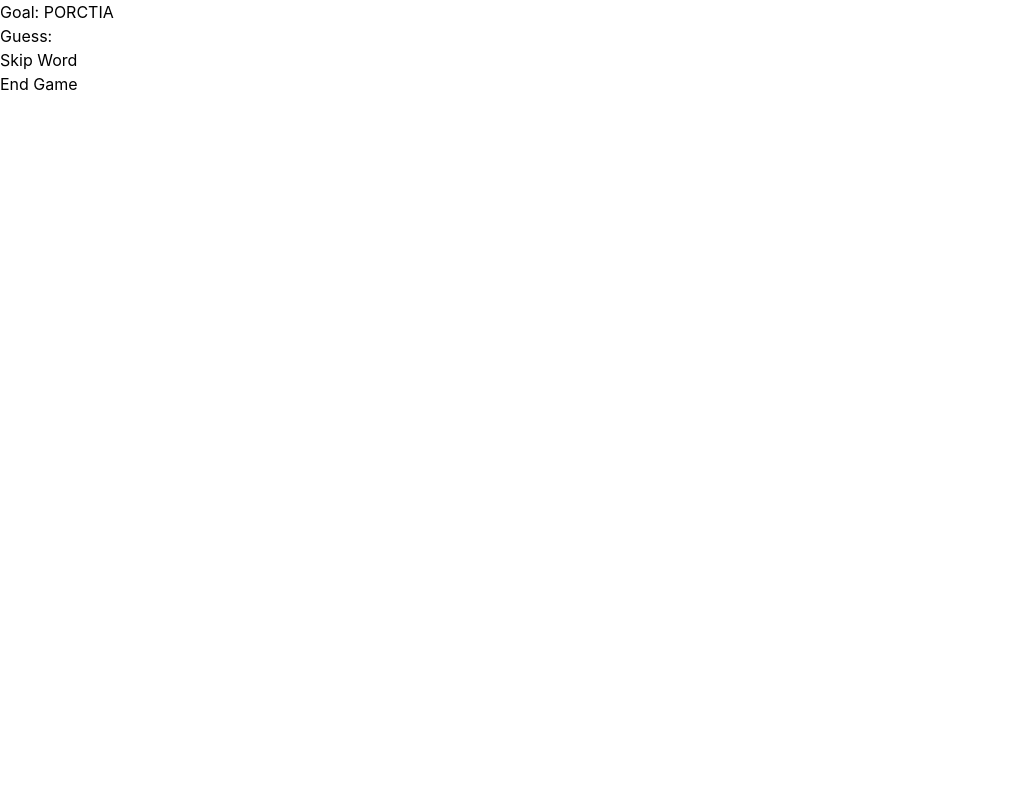
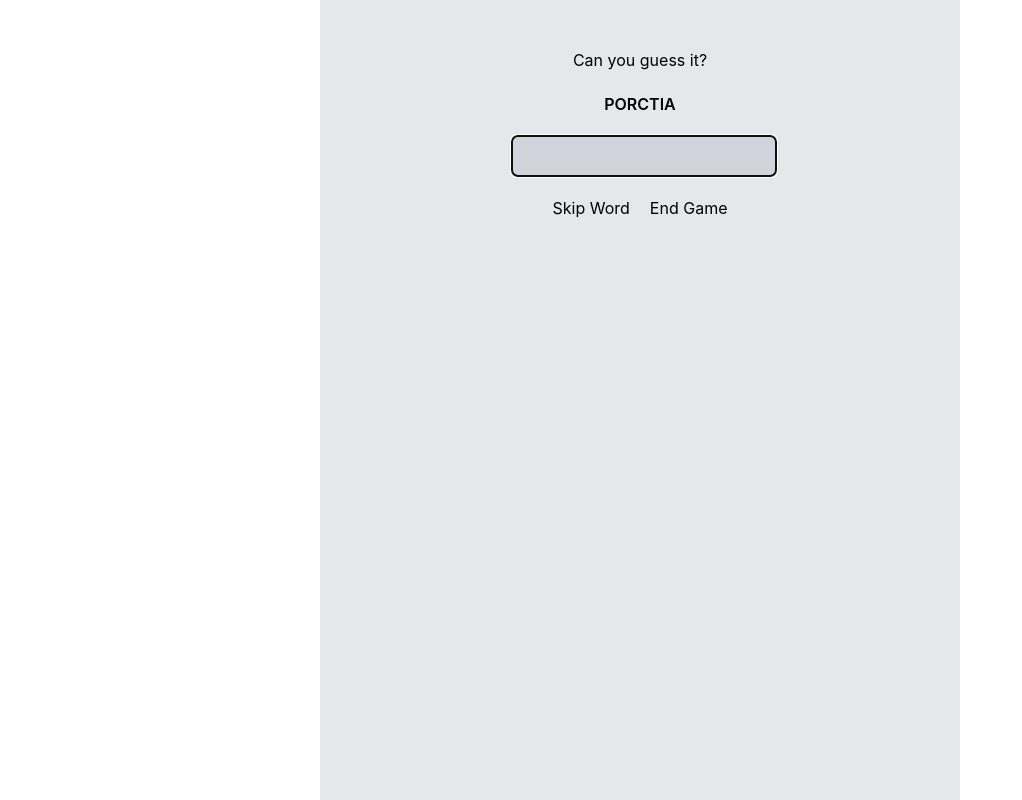
Before and after one commit to AmilMasic/react-word-scramble, a React (Create React App) app: page / in a window 1280 px wide. Both pictures are taken after a click on the button "New Game". Shown: the whole page, without its empty margins (0-1022 px from the left). Built offline with nearby package versions, Linux system fonts and the light colour scheme.

Commit message:
style ingame

```diff
--- a/src/App.tsx
+++ b/src/App.tsx
@@ -59,13 +59,14 @@ function App() {
 
     case "in-game": {
       return (
-        <div>
-          <div>Goal: {state.scrabmledGoal}</div>
-          <label>
-            Guess:
+        <div className="flex flex-col p-10 bg-gray-200 h-screen mx-auto w-1/2 items-center ">
+          <div className="mt-2">Can you guess it? </div>
+          <div className="font-semibold my-5">{state.scrabmledGoal}</div>
+          <label className=" mb-5">
             <input
-              className="uppercase "
+              className="uppercase rounded-md ml-2 bg-gray-300 p-2 "
               type="text"
+              autoFocus
               value={state.guess}
               onChange={(ev) =>
                 dispatch({
@@ -76,7 +77,7 @@ function App() {
               }
             />
           </label>
-          <div>
+          <div className="space-x-5">
             <button
               onClick={(e) =>
                 dispatch({
@@ -88,8 +89,7 @@ function App() {
             >
               Skip Word
             </button>
-          </div>
-          <div>
+
             <button onClick={(e) => dispatch({ type: "end-game" })}>
               End Game
             </button>
```
